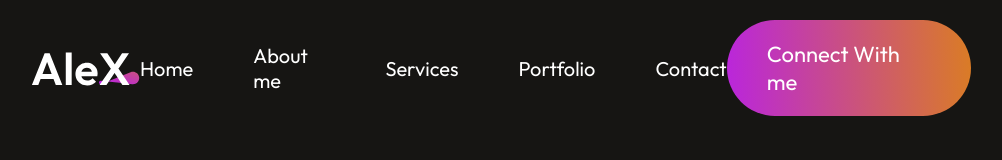
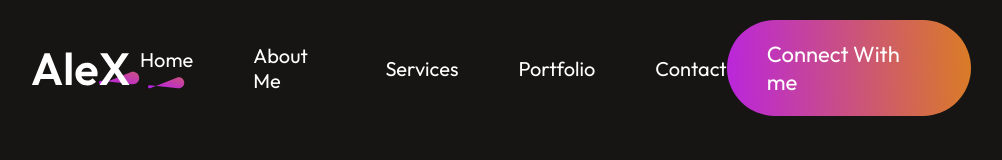
Before and after one commit to Xayida83/portfolio-lotta, a React (Vite) app: page / in a window 1280 px wide. Shown: the top 160 px of the page, without its empty margins (139-1141 px from the left). Built offline with nearby package versions, Linux system fonts and the light colour scheme.

Commit message:
line in navbar

```diff
--- a/src/Components/Navbar/Navbar.css
+++ b/src/Components/Navbar/Navbar.css
@@ -22,3 +22,13 @@
 .nav-connect:hover{
   transform: scale(1.05);
 }
+.nav-menu li{
+  display: flex;
+  flex-direction: column;
+  gap: 5px;
+  cursor: pointer;
+}
+.nav-menu li img{
+  display: flex;
+  margin: auto;
+}
--- a/src/Components/Navbar/Navbar.jsx
+++ b/src/Components/Navbar/Navbar.jsx
@@ -1,17 +1,20 @@
-import React from 'react'
+import React, { useState } from 'react'
 import './Navbar.css'
 import logo from '../../assets/logo.svg'
+import underline from '../../assets/nav_underline.svg'
 
 const Navbar = () => {
+
+    const [menu,setMenu] = useState("home");
   return (
     <div className='navbar'>
       <img src={logo} alt=""/>
       <ul className="nav-menu">
-        <li>Home</li>
-        <li>About me</li>
-        <li>Services</li>
-        <li>Portfolio</li>
-        <li>Contact</li>
+      <li><p onClick={()=>setMenu("home")}>Home</p>{menu==="home"?<img src={underline}/>:<></>}</li>
+      <li><p onClick={()=>setMenu("about")}>About Me</p>{menu==="about"?<img src={underline}/>:<></>}</li>
+      <li><p onClick={()=>setMenu("services")}>Services</p>{menu==="services"?<img src={underline}/>:<></>}</li>
+      <li><p onClick={()=>setMenu("work")}>Portfolio</p>{menu==="work"?<img src={underline}/>:<></>}</li>
+      <li><p onClick={()=>setMenu("contact")}>Contact</p>{menu==="contact"?<img src={underline}/>:<></>}</li>
       </ul>
       <div className="nav-connect">Connect With me</div>
     </div>
@@ -19,3 +22,28 @@
 }
 
 export default Navbar
+
+// import React from 'react'
+// import './Navbar.css'
+// import logo from '../../assets/logo.svg'
+// import underline from '../../assets/nav_underline.svg'
+
+
+// const Navbar = () => {
+//   const [menu,setMenu] = useState("home");
+//   return (
+//     <div className='navbar'>
+//       <img src={logo} alt=""/>
+//       <ul className="nav-menu">
+//         <li><p>Home</p>{menu==="home"?<img src={underline}/>:<></>}</li>
+//         <li><p>About Me</p>{menu==="home"?<img src={underline}/>:<></>}</li>
+//         <li><p>Services</p>{menu==="home"?<img src={underline}/>:<></>}</li>
+//         <li><p>Portfolio</p>{menu==="home"?<img src={underline}/>:<></>}</li>
+//         <li><p>Contact</p>{menu==="home"?<img src={underline}/>:<></>}</li>
+//       </ul>
+//       <div className="nav-connect">Connect With me</div>
+//     </div>
+//   )
+// }
+
+// export default Navbar
```
